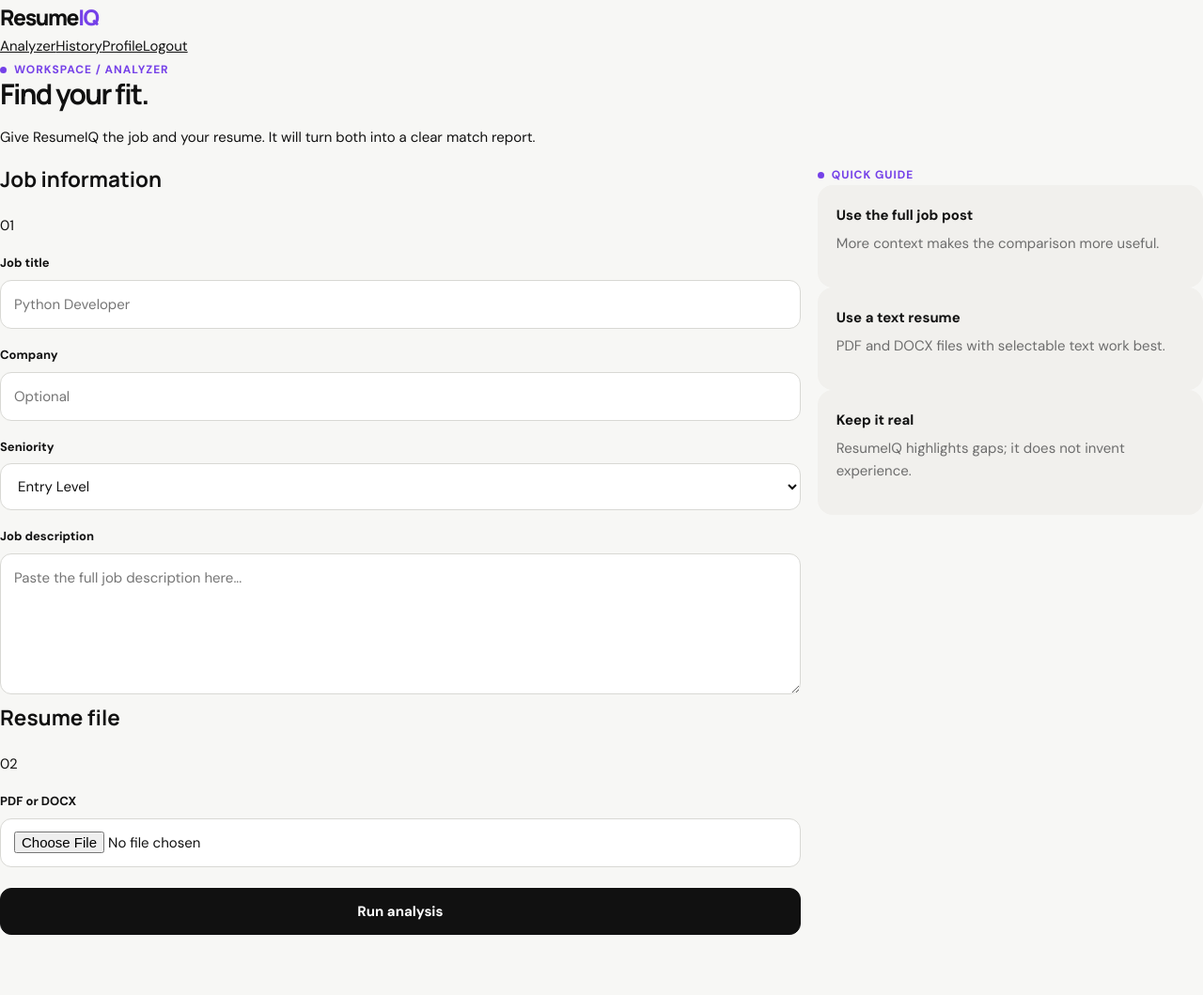
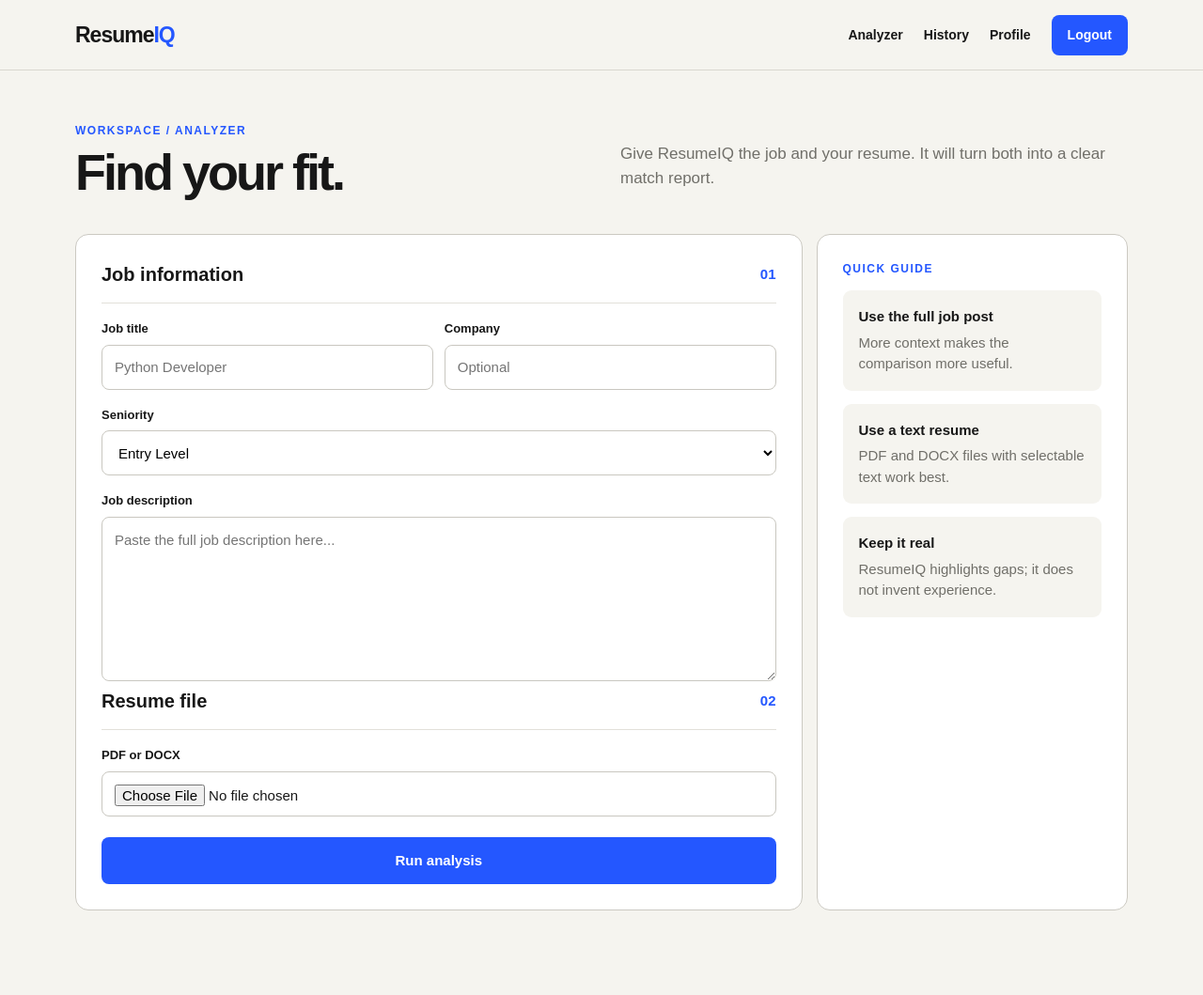
Before and after one commit to Dkns-labs/ProjectTest4, a Flask app: page /analyzer in a window 1280 px wide. Shown: the whole page at 94% size. Before the commit the page ends 995 px from the top, so only its background shows below. Run offline with Flask 3, Linux system fonts and the light colour scheme; the visitor is signed in with stand-in values (Sample User, id 1).

Commit message:
Add files via upload

```diff
--- a/static/style.css
+++ b/static/style.css
@@ -1,247 +1,122 @@
-@import url('https://fonts.googleapis.com/css2?family=DM+Sans:wght@400;500;600;700&family=Manrope:wght@600;700;800&display=swap');
+* { box-sizing: border-box; }
+body { margin: 0; background: #f5f4ef; color: #171717; font: 15px Arial, sans-serif; line-height: 1.5; }
+a { color: inherit; text-decoration: none; }
+button, input, select, textarea { font: inherit; }
+.wrap { width: 1120px; max-width: calc(100% - 36px); margin: auto; }
 
-:root {
-    --bg: #f7f7f5;
-    --surface: #ffffff;
-    --surface-soft: #f1f0ed;
-    --text: #111111;
-    --muted: #6d6d6d;
-    --line: #e3e3df;
-    --accent: #7541e8;
-    --accent-soft: #eee8ff;
-    --shadow: 0 18px 50px rgba(20, 20, 20, .07);
-    --radius: 22px;
+.header { background: #f5f4ef; border-bottom: 1px solid #d9d7d0; }
+.header-row { min-height: 74px; display: flex; align-items: center; justify-content: space-between; }
+.logo { font-size: 23px; font-weight: 900; letter-spacing: -1px; }
+.logo span { color: #2457ff; }
+nav { display: flex; align-items: center; gap: 22px; }
+nav a { font-weight: 700; font-size: 14px; }
+.nav-button, .button.blue, .full-button { background: #2457ff; color: white; }
+.nav-button { padding: 11px 17px; border-radius: 8px; }
+
+.hero { padding: 75px 0 85px; display: grid; grid-template-columns: 1.1fr .9fr; gap: 60px; align-items: center; }
+.eyebrow { color: #2457ff; font-size: 12px; font-weight: 900; letter-spacing: 1.5px; text-transform: uppercase; }
+.hero h1 { max-width: 690px; margin: 14px 0 22px; font-size: 76px; line-height: .92; letter-spacing: -5px; }
+.hero h1 span { color: #2457ff; }
+.hero-copy { max-width: 580px; color: #66655f; font-size: 18px; }
+.buttons { display: flex; gap: 10px; margin-top: 28px; }
+.button { min-height: 48px; display: inline-flex; align-items: center; justify-content: center; padding: 0 19px; border: 1px solid #cbc9c2; border-radius: 8px; background: #fff; font-weight: 800; }
+
+.mock { background: #fff; border: 1px solid #c9c7c0; border-radius: 18px; padding: 18px; box-shadow: 10px 10px 0 #dcd9d0; }
+.mock-head { display: flex; justify-content: space-between; padding-bottom: 14px; border-bottom: 1px solid #e2e0da; font-weight: 800; }
+.mock-score { padding: 25px 0; border-bottom: 1px solid #e2e0da; }
+.mock-score strong { display: block; font-size: 62px; line-height: 1; color: #2457ff; }
+.mock-score span { color: #777; }
+.mock-line { height: 8px; margin-top: 15px; background: #e8e7e2; }
+.mock-line b { display: block; width: 82%; height: 100%; background: #2457ff; }
+.mock-row { display: flex; justify-content: space-between; padding: 15px 0; border-bottom: 1px solid #e2e0da; }
+.mock-row span { color: #777; }
+
+.section { padding: 75px 0; border-top: 1px solid #d9d7d0; }
+.section-title { max-width: 650px; margin: 8px 0 35px; font-size: 45px; line-height: 1; letter-spacing: -2px; }
+.card-grid { display: grid; grid-template-columns: repeat(3, 1fr); gap: 14px; }
+.card { min-height: 230px; padding: 25px; background: #fff; border: 1px solid #cbc9c2; border-radius: 14px; }
+.card-number { color: #2457ff; font-weight: 900; }
+.card h3 { margin: 45px 0 8px; font-size: 21px; }
+.card p { margin: 0; color: #6b6963; }
+
+.auth-page { min-height: calc(100vh - 74px); display: grid; place-items: center; padding: 45px 0; }
+.auth-card { width: 540px; max-width: 100%; padding: 34px; background: #fff; border: 1px solid #cbc9c2; border-radius: 16px; }
+.auth-card h1, .dashboard h1 { margin: 10px 0; font-size: 54px; line-height: .95; letter-spacing: -3px; }
+.muted { color: #706f69; }
+.big-text { font-size: 17px; }
+form label { display: block; margin: 17px 0 7px; font-size: 13px; font-weight: 800; }
+input, select, textarea { width: 100%; border: 1px solid #c9c7c0; border-radius: 8px; background: #fff; padding: 13px; outline: none; }
+input, select { height: 48px; }
+textarea { min-height: 175px; resize: vertical; }
+input:focus, select:focus, textarea:focus { border-color: #2457ff; }
+.full-button { width: 100%; height: 50px; margin-top: 22px; border: 0; border-radius: 8px; font-weight: 800; cursor: pointer; }
+.full-link { width: 100%; margin-top: 18px; }
+.form-link { margin-top: 18px; }
+.form-link a { color: #2457ff; font-weight: 800; }
+.message { padding: 12px; margin: 18px 0; border-left: 4px solid #2457ff; background: #edf1ff; }
+.two-inputs { display: grid; grid-template-columns: 1fr 1fr; gap: 12px; }
+
+.dashboard { padding: 55px 0 90px; }
+.dashboard-intro { display: flex; justify-content: space-between; align-items: end; gap: 25px; }
+.dashboard-intro p { max-width: 540px; }
+.analyzer-grid { display: grid; grid-template-columns: 1.4fr .6fr; gap: 15px; margin-top: 30px; }
+.panel { background: #fff; border: 1px solid #cbc9c2; border-radius: 14px; padding: 27px; }
+.panel-title { display: flex; justify-content: space-between; align-items: center; border-bottom: 1px solid #e2e0da; padding-bottom: 15px; }
+.panel-title h2 { margin: 0; font-size: 20px; }
+.number { color: #2457ff; font-weight: 900; }
+.tip { margin-top: 14px; padding: 17px; background: #f5f4ef; border-radius: 9px; }
+.tip strong { display: block; }
+.tip p { margin: 5px 0 0; color: #706f69; }
+
+.history-row { display: flex; align-items: center; justify-content: space-between; gap: 20px; padding: 19px 0; border-bottom: 1px solid #e2e0da; }
+.history-row:last-child { border-bottom: 0; }
+.history-row span { display: block; color: #777; font-size: 13px; }
+.history-row b { color: #2457ff; font-size: 24px; }
+.empty { color: #777; }
+.profile-grid { display: grid; grid-template-columns: 1fr 1fr; gap: 12px; margin-top: 28px; }
+.profile-item { padding: 20px; background: #f5f4ef; border-radius: 10px; }
+.profile-item span { display: block; color: #777; font-size: 12px; margin-bottom: 5px; }
+
+.report-score { display: flex; align-items: end; gap: 18px; margin: 30px 0 15px; padding: 28px; background: #2457ff; color: #fff; border-radius: 14px; }
+.report-score strong { font-size: 76px; line-height: .9; }
+.metrics { display: grid; grid-template-columns: repeat(4, 1fr); gap: 12px; }
+.metric { padding: 20px; background: #fff; border: 1px solid #cbc9c2; border-radius: 12px; }
+.metric span { display: block; color: #777; font-size: 12px; }
+.metric strong { display: block; margin-top: 5px; font-size: 27px; }
+.report-block { margin-top: 12px; }
+.report-block h2 { margin-top: 0; }
+.report-block li { margin: 8px 0; }
+
+@media (max-width: 850px) {
+    .hero { grid-template-columns: 1fr; padding: 55px 0 70px; gap: 45px; }
+    .hero h1 { font-size: 62px; }
+    .card-grid, .analyzer-grid { grid-template-columns: 1fr; }
+    .metrics { grid-template-columns: 1fr 1fr; }
 }
 
-* { box-sizing: border-box; }
-html { scroll-behavior: smooth; }
-body {
-    margin: 0;
-    background: var(--bg);
-    color: var(--text);
-    font: 15px/1.6 "DM Sans", Arial, sans-serif;
-}
-a { color: inherit; }
-button, input, select, textarea { font: inherit; }
-
-h1, h2, h3, p { margin-top: 0; }
-h1, h2, h3, .logo { font-family: Manrope, Arial, sans-serif; }
-h1 { letter-spacing: -.055em; line-height: .98; }
-
-.container { width: min(1180px, calc(100% - 48px)); margin: 0 auto; }
-.narrow { width: min(820px, 100%); }
-
-.site-header {
-    height: 76px;
-    background: rgba(255,255,255,.92);
-    border-bottom: 1px solid var(--line);
-    display: flex;
-    align-items: center;
-}
-.header-inner {
-    width: min(1280px, calc(100% - 48px));
-    margin: auto;
-    display: flex;
-    align-items: center;
-    justify-content: space-between;
-    gap: 24px;
-}
-.logo { text-decoration: none; font-size: 23px; font-weight: 800; letter-spacing: -.06em; }
-.logo span { color: var(--accent); }
-.nav { display: flex; align-items: center; gap: 8px; }
-.nav a, .header-button {
-    text-decoration: none;
-    padding: 10px 14px;
-    border-radius: 11px;
-    font-weight: 600;
-}
-.nav a:hover { background: var(--surface-soft); }
-.header-button { background: var(--text); color: white !important; }
-.header-button:hover { background: #292929 !important; }
-.menu { display: none; }
-
-.hero { padding: 92px 0 80px; }
-.hero-grid { display: grid; grid-template-columns: 1.05fr .95fr; gap: 72px; align-items: center; }
-.eyebrow, .kicker {
-    display: inline-flex;
-    align-items: center;
-    gap: 8px;
-    color: var(--accent);
-    font-weight: 800;
-    font-size: 12px;
-    letter-spacing: .08em;
-    text-transform: uppercase;
-}
-.eyebrow::before { content: ""; width: 7px; height: 7px; border-radius: 50%; background: var(--accent); }
-.hero h1 { font-size: clamp(52px, 6.2vw, 88px); max-width: 700px; margin: 18px 0 26px; }
-.hero-copy { max-width: 620px; color: var(--muted); font-size: 19px; line-height: 1.75; }
-.actions { display: flex; gap: 12px; margin-top: 32px; flex-wrap: wrap; }
-.button, button {
-    display: inline-flex;
-    justify-content: center;
-    align-items: center;
-    min-height: 50px;
-    padding: 0 20px;
-    border: 1px solid var(--line);
-    border-radius: 12px;
-    background: var(--surface);
-    color: var(--text);
-    text-decoration: none;
-    font-weight: 700;
-    cursor: pointer;
-}
-.button.primary, button { background: var(--text); color: white; border-color: var(--text); }
-.button:hover, button:hover { transform: translateY(-1px); }
-
-.preview {
-    background: var(--surface);
-    border: 1px solid var(--line);
-    border-radius: 28px;
-    padding: 12px;
-    box-shadow: var(--shadow);
-    transform: rotate(1.2deg);
-}
-.preview-window { border-radius: 20px; overflow: hidden; background: #f0f0f2; border: 1px solid var(--line); }
-.preview-bar { height: 42px; background: white; border-bottom: 1px solid var(--line); display: flex; align-items: center; gap: 6px; padding: 0 15px; }
-.preview-bar i { width: 8px; height: 8px; border-radius: 50%; background: #aaa; }
-.preview-content { padding: 28px; }
-.preview-title { margin-bottom: 4px; font-size: 21px; }
-.preview-muted { color: var(--muted); }
-.preview-score { background: white; border: 1px solid var(--line); border-radius: 18px; padding: 24px; margin: 26px 0 10px; }
-.preview-score strong { display: block; color: var(--accent); font: 800 48px/1 Manrope, Arial; letter-spacing: -.05em; }
-.progress { height: 7px; background: var(--accent-soft); border-radius: 99px; overflow: hidden; margin-top: 13px; }
-.progress span { display: block; width: 82%; height: 100%; background: var(--accent); border-radius: inherit; }
-.preview-row { display: flex; justify-content: space-between; padding: 15px 2px; border-bottom: 1px solid #ddd; color: var(--muted); }
-.preview-row:last-child { border-bottom: 0; }
-.preview-row b { color: var(--text); }
-
-.section { padding: 20px 0 100px; }
-.section-title { font-size: clamp(30px, 4vw, 46px); letter-spacing: -.045em; margin-bottom: 10px; }
-.section-copy { color: var(--muted); margin-bottom: 32px; }
-.features { display: grid; grid-template-columns: repeat(3, 1fr); gap: 18px; }
-.feature, .card, .metric, .report-block {
-    background: var(--surface);
-    border: 1px solid var(--line);
-    border-radius: var(--radius);
-}
-.feature { padding: 30px; min-height: 230px; }
-.feature-icon { width: 44px; height: 44px; display: grid; place-items: center; border-radius: 13px; background: var(--accent-soft); color: var(--accent); font-weight: 800; font-size: 19px; margin-bottom: 42px; }
-.feature h3 { margin-bottom: 7px; font-size: 19px; }
-.feature p { color: var(--muted); margin: 0; }
-.site-footer { padding: 26px 0 44px; color: var(--muted); font-size: 13px; }
-
-.center-page, .page { padding: 54px 0 90px; }
-.center-page { min-height: calc(100vh - 76px); display: grid; place-items: center; }
-.auth-layout { width: min(1050px, calc(100% - 48px)); margin: auto; display: grid; grid-template-columns: .8fr 1.2fr; background: var(--surface); border: 1px solid var(--line); border-radius: 28px; overflow: hidden; box-shadow: var(--shadow); }
-.auth-intro { padding: 48px; background: #171717; color: white; display: flex; flex-direction: column; justify-content: space-between; min-height: 560px; }
-.auth-intro .kicker { color: #c5aaff; }
-.auth-intro h1 { font-size: 54px; margin: 20px 0 15px; }
-.auth-intro p { color: #bdbdbd; max-width: 330px; }
-.auth-mark { width: 56px; height: 56px; border: 1px solid #444; border-radius: 16px; display: grid; place-items: center; color: #c5aaff; font-weight: 800; font-size: 22px; }
-.auth-form { padding: 48px; }
-.auth-form h2 { font-size: 34px; margin-bottom: 8px; }
-.subtitle { color: var(--muted); margin-bottom: 28px; }
-form label { display: block; margin: 18px 0 7px; font-size: 13px; font-weight: 700; }
-form input, form select, form textarea {
-    width: 100%;
-    border: 1px solid #d8d8d4;
-    border-radius: 12px;
-    background: #fff;
-    color: var(--text);
-    outline: 0;
-    padding: 13px 14px;
-}
-form input, form select { min-height: 48px; }
-form textarea { min-height: 150px; resize: vertical; }
-form input:focus, form select:focus, form textarea:focus { border-color: var(--accent); box-shadow: 0 0 0 3px var(--accent-soft); }
-form button { width: 100%; margin-top: 22px; }
-.form-grid { display: grid; grid-template-columns: 1fr 1fr; gap: 14px; }
-.auth-links { margin: 18px 0 0; color: var(--muted); }
-.auth-links a { font-weight: 700; }
-.message { padding: 12px 14px; border: 1px solid #eadfbc; background: #fff9e8; border-radius: 12px; margin-bottom: 18px; }
-
-.dashboard-top { display: flex; justify-content: space-between; align-items: end; gap: 24px; margin-bottom: 30px; }
-.dashboard-top h1 { font-size: clamp(42px, 5vw, 64px); margin: 8px 0 12px; }
-.dashboard-actions { display: flex; gap: 8px; }
-.analyzer-grid { display: grid; grid-template-columns: 1.35fr .65fr; gap: 18px; }
-.card { padding: 28px; }
-.card-title { display: flex; align-items: center; justify-content: space-between; gap: 16px; margin-bottom: 20px; }
-.card-title h2 { margin: 0; font-size: 21px; }
-.step { display: inline-flex; width: 28px; height: 28px; border-radius: 50%; align-items: center; justify-content: center; background: var(--accent-soft); color: var(--accent); font-weight: 800; font-size: 12px; }
-.upload-box { border: 1px dashed #c9c9c5; border-radius: 16px; padding: 18px; background: #fafaf8; }
-.upload-box input { padding: 10px; background: white; }
-.tip { padding: 20px; background: var(--surface-soft); border-radius: 16px; color: var(--muted); }
-.tip strong { color: var(--text); display: block; margin-bottom: 6px; }
-
-.table-list { overflow: hidden; }
-.history-item { display: grid; grid-template-columns: 1fr auto; align-items: center; gap: 20px; padding: 20px 0; border-bottom: 1px solid var(--line); text-decoration: none; }
-.history-item:last-child { border-bottom: 0; }
-.history-item strong, .history-item span { display: block; }
-.history-item span { color: var(--muted); font-size: 13px; }
-.history-score { color: var(--accent); font: 800 24px Manrope, Arial; }
-.empty { color: var(--muted); padding: 24px 0; }
-
-.profile-grid { display: grid; grid-template-columns: repeat(2, 1fr); gap: 14px; }
-.profile-item { padding: 20px; background: var(--surface-soft); border-radius: 16px; }
-.profile-item span { display: block; color: var(--muted); font-size: 12px; margin-bottom: 4px; }
-
-.report-score { display: grid; grid-template-columns: auto 1fr; align-items: end; gap: 22px; margin: 28px 0 18px; padding: 30px; background: #171717; color: white; border-radius: 22px; }
-.report-score strong { font: 800 clamp(58px, 8vw, 92px)/.9 Manrope, Arial; letter-spacing: -.07em; color: #c5aaff; }
-.report-score span { color: #bbb; padding-bottom: 8px; }
-.metrics { display: grid; grid-template-columns: repeat(4, 1fr); gap: 12px; margin-bottom: 18px; }
-.metric { padding: 20px; }
-.metric span { display: block; color: var(--muted); font-size: 12px; }
-.metric strong { display: block; margin-top: 7px; font: 800 26px Manrope, Arial; }
-.report-block { padding: 25px; margin-top: 14px; }
-.report-block h2 { font-size: 20px; margin-bottom: 14px; }
-.list { padding-left: 19px; margin: 0; }
-.list li { margin: 8px 0; }
-.report-copy { color: var(--muted); }
-
-@media (max-width: 900px) {
-    .hero-grid, .auth-layout, .analyzer-grid { grid-template-columns: 1fr; }
-    .hero { padding-top: 58px; }
-    .preview { max-width: 620px; margin: auto; }
-    .auth-intro { min-height: 280px; }
-    .auth-intro h1 { font-size: 45px; }
-    .features { grid-template-columns: 1fr; }
-    .feature { min-height: auto; }
-    .metrics { grid-template-columns: repeat(2, 1fr); }
+@media (max-width: 600px) {
+    .wrap { max-width: calc(100% - 28px); }
+    .header-row { min-height: 64px; }
+    nav a:not(.nav-button) { display: none; }
+    .hero { padding-top: 45px; }
+    .hero h1 { font-size: 48px; letter-spacing: -3px; }
+    .hero-copy { font-size: 16px; }
+    .buttons, .two-inputs, .profile-grid { grid-template-columns: 1fr; display: grid; }
+    .button { width: 100%; }
+    .mock { box-shadow: 6px 6px 0 #dcd9d0; }
+    .section { padding: 55px 0; }
+    .section-title { font-size: 35px; }
+    .auth-page { padding: 25px 0 55px; }
+    .auth-card { padding: 24px; }
+    .auth-card h1, .dashboard h1 { font-size: 43px; }
+    .dashboard { padding-top: 40px; }
+    .panel { padding: 20px; }
+    .dashboard-intro { display: block; }
+    .report-score { display: block; }
+    .report-score strong { display: block; margin-bottom: 8px; font-size: 62px; }
+    .metrics { gap: 8px; }
+    .metric { padding: 15px; }
+    .history-row { align-items: start; }
 }
 
-@media (max-width: 640px) {
-    .container, .header-inner, .auth-layout { width: min(100% - 28px, 1180px); }
-    .site-header { height: 66px; }
-    .nav { gap: 2px; }
-    .nav a:not(.header-button) { display: none; }
-    .header-button { padding: 9px 11px; font-size: 12px; }
-    .hero { padding: 44px 0 58px; }
-    .hero h1 { font-size: 48px; }
-    .hero-copy { font-size: 16px; line-height: 1.65; }
-    .actions { display: grid; grid-template-columns: 1fr; }
-    .button { width: 100%; }
-    .preview { transform: none; border-radius: 20px; }
-    .preview-content { padding: 20px; }
-    .section { padding-bottom: 70px; }
-    .section-title { font-size: 31px; }
-    .center-page, .page { padding: 28px 0 60px; }
-    .auth-layout { border-radius: 20px; }
-    .auth-intro, .auth-form { padding: 28px; }
-    .auth-intro { min-height: 240px; }
-    .auth-intro h1 { font-size: 40px; }
-    .form-grid, .profile-grid { grid-template-columns: 1fr; gap: 0; }
-    .dashboard-top { display: block; }
-    .dashboard-actions { margin-top: 20px; }
-    .dashboard-actions .button { width: auto; }
-    .dashboard-top h1 { font-size: 43px; }
-    .card { padding: 20px; border-radius: 18px; }
-    .metrics { gap: 8px; }
-    .metric { padding: 15px; }
-    .report-score { grid-template-columns: 1fr; gap: 8px; padding: 24px; }
-    .report-score strong { font-size: 64px; }
-    .history-item { grid-template-columns: 1fr auto; padding: 17px 0; }
-}
-
-.report-title { font-size: clamp(42px, 6vw, 70px); margin: 10px 0 8px; }
-.mt-26 { margin-top: 26px; }
-.mt-12 { margin-top: 12px; }
+.mt { margin-top: 28px; }
```
